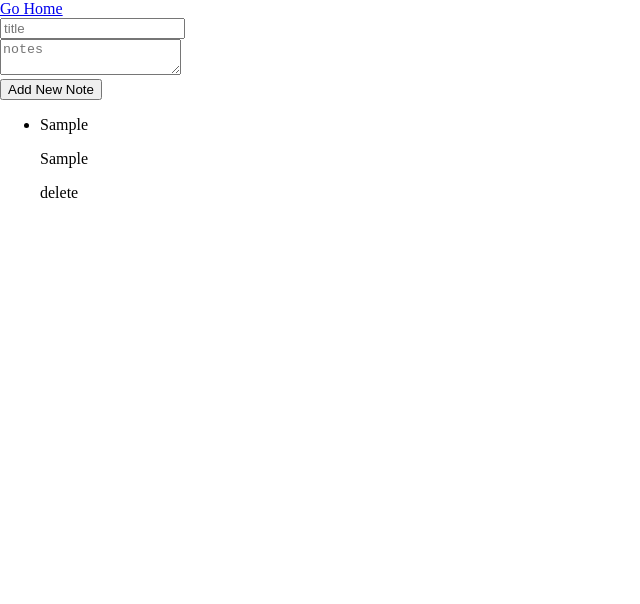
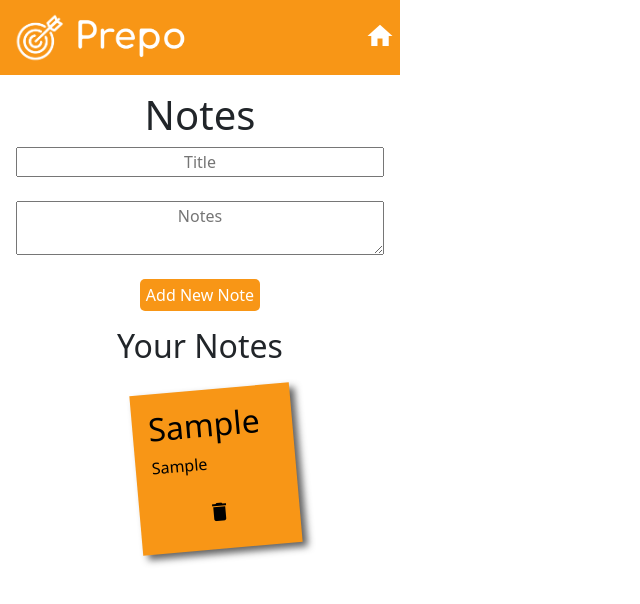
Before and after one commit to Vishruth-S/hft_project, a browser extension: page pages/notes.html in a window 1280 px wide. Both pictures are taken after typing "Sample", "Sample" into the empty fields and a click on the button "Add New Note". Shown: the whole page, without its empty margins (0-640 px from the left). Drawn offline with nearby package versions, Linux system fonts and the light colour scheme.

Commit message:
styled notes page

```diff
--- /dev/null
+++ b/css/notes.css
@@ -0,0 +1,70 @@
+#notes{
+    margin: 1em;
+}
+ul,li{
+  list-style:none;
+}
+ul{
+  display: flex;
+  flex-wrap: wrap;
+  justify-content: center;
+}
+.wrap{
+  text-decoration:none;
+  color:#000;
+  background:#f89616;
+  display:block;
+  min-height:10em;
+  width:10em;
+  padding:1em;
+  position: relative;
+  padding-bottom: 3em;
+  box-shadow: 5px 5px 7px rgba(33,33,33,.7);
+}
+ul li{
+  margin:1em;
+}
+
+.NoteitemDelete{
+    position: absolute;
+    left: 50%;
+    margin-right: -50%;
+    padding-top: 3em;
+    transform: translate(-50%, -50%);
+    cursor:pointer;
+}
+
+ul li {
+    transform: rotate(-5deg);
+  }
+
+  ul li:nth-child(even) {
+    transform:rotate(3deg);
+    position:relative;
+    top:5px;
+  }
+  ul li:nth-child(3n) {
+    transform:rotate(-2deg);
+    position:relative;
+    top:-5px;
+  }
+  ul li:nth-child(5n){
+    transform:rotate(4deg);
+    position:relative;
+    top:-10px;
+  }
+
+  #noteButton{
+    border: none;
+    height: 32px;
+    margin-bottom:1em;
+    background: #f89616;
+    color: white;
+    margin-left:auto;
+    margin-right: auto;
+    border-radius: 5px;
+  }
+
+  .notes-heading{
+    text-align: center;
+  }
--- a/js/notes.js
+++ b/js/notes.js
@@ -32,14 +32,17 @@ function fetchNoteItems() {
   list.innerHTML = "";
   var newItemHTML = "";
   notesList.forEach((noteitem, i) => {
-    newItemHTML += `<li data-itemindex="${i}" id="noteli">
-      <div>
-        <p class="item"> ${noteitem.title}</p>
+    newItemHTML += `<li data-itemindex="${i}" id="noteli" >
+    <div class="wrap">
+      <div >
+      <h2 class="item"> ${noteitem.title}</h2>
         <p class="item"> ${noteitem.note}</p>
-      </div>
-      <span class="NoteitemDelete">
-        <span class="material-icons">delete</span>
-      </span>
+        </div>
+        <span class="NoteitemDelete">
+      <span class="material-icons">delete</span>
+    </span>
+
+</div>
     </li>`;
   });
 
--- a/pages/notes.html
+++ b/pages/notes.html
@@ -5,19 +5,40 @@
     <meta charset="UTF-8">
     <meta http-equiv="X-UA-Compatible" content="IE=edge">
     <meta name="viewport" content="width=device-width, initial-scale=1.0">
+    <link href="https://cdn.jsdelivr.net/npm/bootstrap@5.1.3/dist/css/bootstrap.min.css" rel="stylesheet"
+        integrity="sha384-1BmE4kWBq78iYhFldvKuhfTAU6auU8tT94WrHftjDbrCEXSU1oBoqyl2QvZ6jIW3" crossorigin="anonymous">
     <title>Document</title>
     <link rel="stylesheet" href="/global-styles.css">
+    <link rel="stylesheet" href="/css/notes.css" />
+    <link
+      rel="stylesheet"
+      href="https://fonts.googleapis.com/icon?family=Material+Icons"
+    />
 </head>
 
 <body>
-    <a href="/popup.html">Go Home</a>
-    <div id="notes">
-        <div class="addNewNote">
-            <input type="text" id="noteTitle" placeholder="title"/></br>
-            <textarea type="text" id="noteInput" placeholder="notes"></textarea>
+    <div class="navbar">
+        <span class="navar-img">
+            <img src="/assets/logo.png" class="nav-logo-img">
+            <img src="/assets/logo-text.png" class="nav-logo-text-img">
+        </span>
+        <p class="navbar-brand">
+            <a href="/popup.html">
+                <span class="material-icons nav-home-icon">
+                    home
+                </span>
+            </a>
+        </p>
+    </div>
+    <div id="notes" >
+        <div class="addNewNote d-flex flex-column">
+            <h1 class="notes-heading">Notes</h1>
+            <input type="text" id="noteTitle" placeholder="Title" class="text-center"/></br>
+            <textarea type="text" id="noteInput" placeholder="Notes" class="text-center"></textarea>
             </br>
             <button id="noteButton">Add New Note</button>
         </div>
+        <h2 class="notes-heading">Your Notes</h2>
         <ul class="note-list"></ul>
     </div>
 
```
